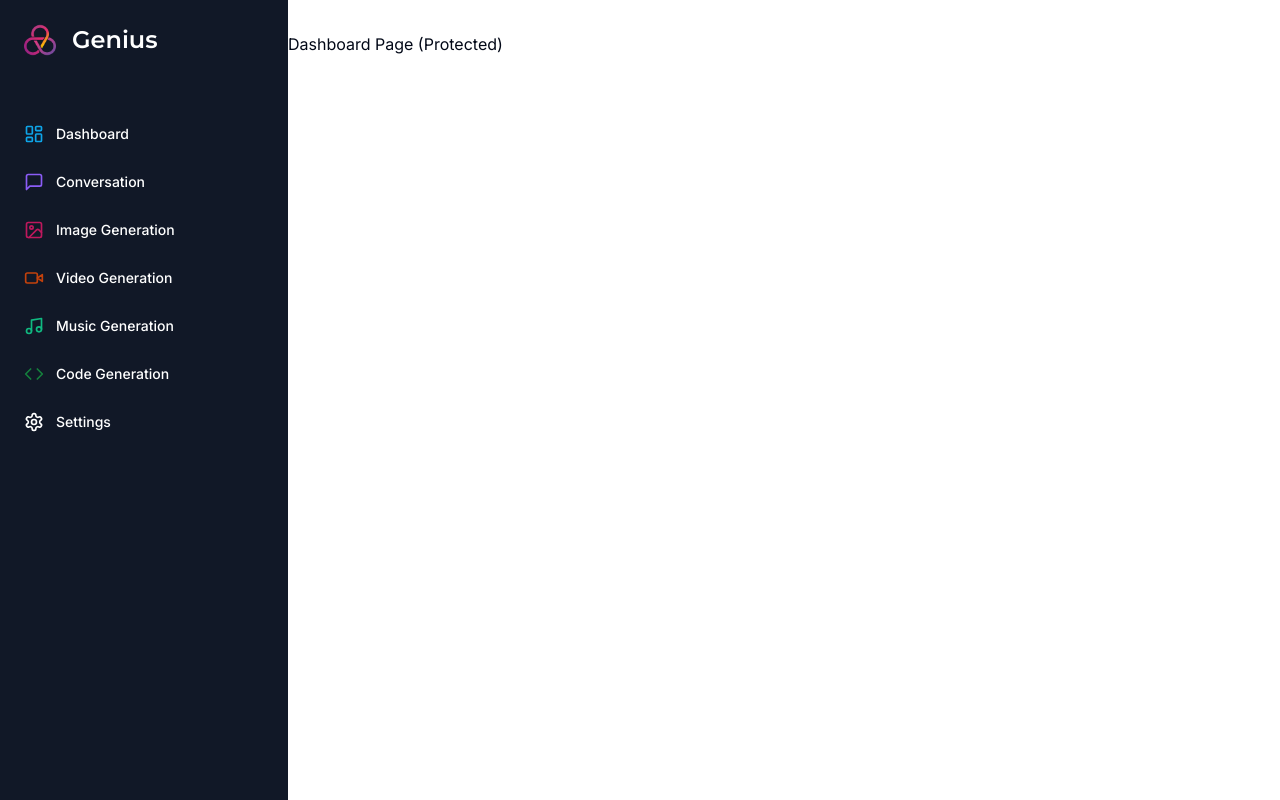
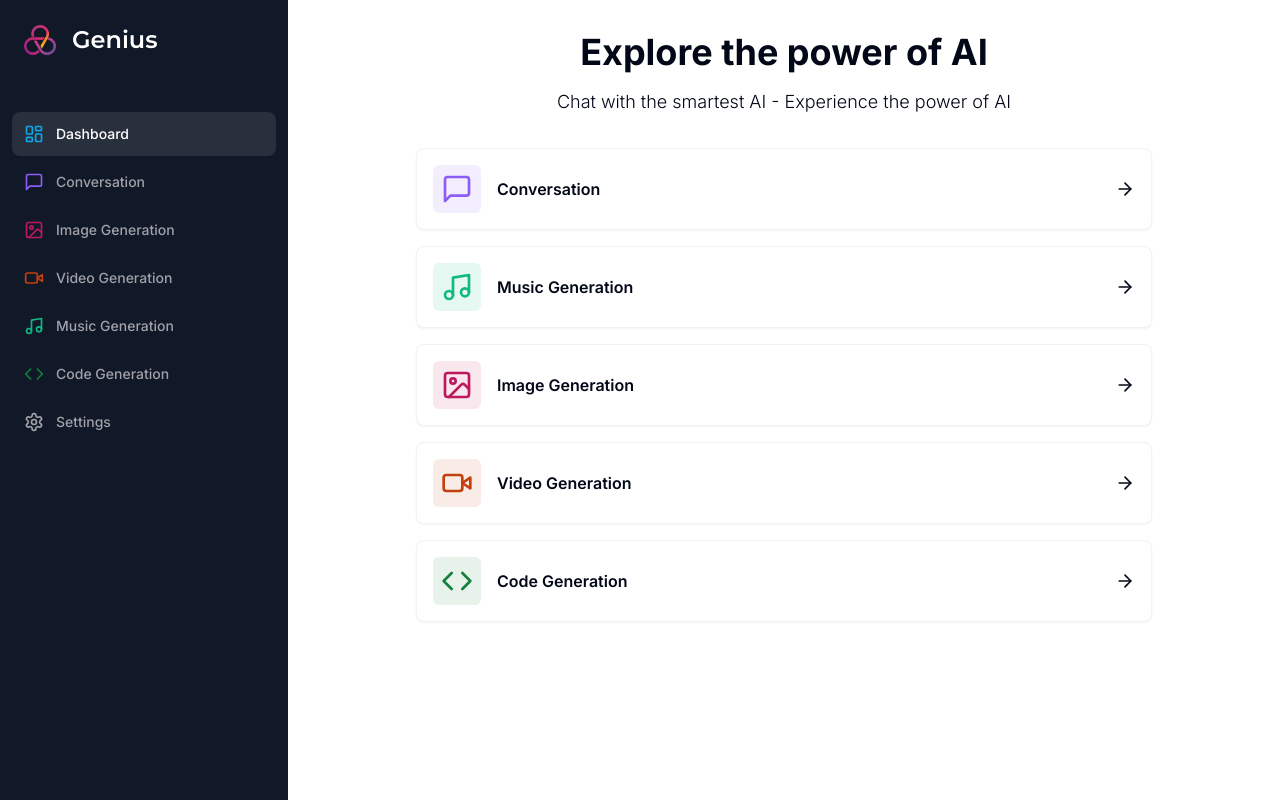
Before and after one commit to mirjSolution/SAAS_AI, a Next.js app: page /dashboard in a window 1280 px wide. Built offline with nearby package versions, Linux system fonts and the light colour scheme.

Commit message:
Dashboard UI

```diff
--- a/app/(dashboard)/(routes)/dashboard/page.tsx
+++ b/app/(dashboard)/(routes)/dashboard/page.tsx
@@ -1,5 +1,87 @@
+'use client';
+
+import { cn } from '@/lib/utils';
+
+import { Card } from '@/components/ui/card';
+import {
+  ArrowRight,
+  Code,
+  ImageIcon,
+  MessageSquare,
+  Music,
+  Video,
+} from 'lucide-react';
+import { useRouter } from 'next/navigation';
+
+const tools = [
+  {
+    label: 'Conversation',
+    icon: MessageSquare,
+    color: 'text-violet-500',
+    bgColor: 'bg-violet-500/10',
+    href: '/conversation',
+  },
+  {
+    label: 'Music Generation',
+    icon: Music,
+    color: 'text-emerald-500',
+    bgColor: 'bg-emerald-500/10',
+    href: '/music',
+  },
+  {
+    label: 'Image Generation',
+    icon: ImageIcon,
+    color: 'text-pink-700',
+    bgColor: 'bg-pink-700/10',
+    href: '/image',
+  },
+  {
+    label: 'Video Generation',
+    icon: Video,
+    color: 'text-orange-700',
+    bgColor: 'bg-orange-700/10',
+    href: '/video',
+  },
+  {
+    label: 'Code Generation',
+    icon: Code,
+    color: 'text-green-700',
+    bgColor: 'bg-green-700/10',
+    href: '/code',
+  },
+];
+
 const DashboardPage = () => {
-  return <p>Dashboard Page (Protected)</p>;
+  const router = useRouter();
+  return (
+    <div>
+      <div className='mb-8 space-y-4'>
+        <h2 className='text-2xl md:text-4xl font-bold text-center'>
+          Explore the power of AI
+        </h2>
+        <p className='text-muted-foregorund font-light text-sm md:text-lg text-center'>
+          Chat with the smartest AI - Experience the power of AI
+        </p>
+      </div>
+      <div className='px-4 md:px-20 lg:px-32 space-y-4'>
+        {tools.map((tool) => (
+          <Card
+            onClick={() => router.push(tool.href)}
+            key={tool.href}
+            className='p-4 border-black/5 flex items-center justify-between hover:shadow-md transition cursor-pointer'
+          >
+            <div className='flex items-center gap-x-4'>
+              <div className={cn('p-2 w-fit rounded-md', tool.bgColor)}>
+                <tool.icon className={cn('w-8 h-8', tool.color)} />
+              </div>
+              <div className='font-semibold'>{tool.label}</div>
+            </div>
+            <ArrowRight className='w-5 h-5' />
+          </Card>
+        ))}
+      </div>
+    </div>
+  );
 };
 
 export default DashboardPage;
--- a/components/mobile-sidebar.tsx
+++ b/components/mobile-sidebar.tsx
@@ -1,5 +1,6 @@
 'use client';
 
+import { useEffect, useState } from 'react';
 import { Menu } from 'lucide-react';
 
 import { Button } from '@/components/ui/button';
@@ -7,13 +8,25 @@
 import Sidebar from '@/components/sidebar';
 
 const MobileSidebar = () => {
+  const [isMounted, setIsMounted] = useState(false);
+
+  useEffect(() => {
+    setIsMounted(true);
+  }, []);
+
+  if (!isMounted) {
+    return null;
+  }
+
   return (
     <Sheet>
       <SheetTrigger>
-        <Button variant={'ghost'} size={'icon'} className='md:hidden'>
+        {/* <Button variant={'ghost'} size={'icon'} className='md:hidden'>
           <Menu />
-        </Button>
+        </Button> */}
+        <Menu className='md:hidden' />
       </SheetTrigger>
+
       <SheetContent side={'left'} className='p-0'>
         <Sidebar />
       </SheetContent>
--- a/components/sidebar.tsx
+++ b/components/sidebar.tsx
@@ -1,8 +1,9 @@
 'use client';
 
-import { Montserrat } from 'next/font/google';
 import Image from 'next/image';
 import Link from 'next/link';
+import { Montserrat } from 'next/font/google';
+import { usePathname } from 'next/navigation';
 
 import { cn } from '@/lib/utils';
 import {
@@ -62,6 +63,8 @@
 ];
 
 const Sidebar = () => {
+  const pathname = usePathname();
+
   return (
     <div className='space-y-4 py-4 flex flex-col h-full bg-[#111827] text-white'>
       <div className='px-3 py-2 flex-1'>
@@ -78,7 +81,12 @@
             <Link
               href={route.href}
               key={route.href}
-              className='text-sm group flex p-3 w-full justify-start font-medium cursor-pointer hover:text-white hover:bg-white/10 rounded-lg'
+              className={cn(
+                'text-sm group flex p-3 w-full justify-start font-medium cursor-pointer hover:text-white hover:bg-white/10 rounded-lg',
+                pathname === route.href
+                  ? 'text-white bg-white/10'
+                  : 'text-zinc-400'
+              )}
             >
               <div className='flex items-center flex-1'>
                 <route.icon className={cn('h-5 w-5 mr-3', route.color)} />
--- /dev/null
+++ b/components/ui/card.tsx
@@ -0,0 +1,79 @@
+import * as React from "react"
+
+import { cn } from "@/lib/utils"
+
+const Card = React.forwardRef<
+  HTMLDivElement,
+  React.HTMLAttributes<HTMLDivElement>
+>(({ className, ...props }, ref) => (
+  <div
+    ref={ref}
+    className={cn(
+      "rounded-lg border bg-card text-card-foreground shadow-sm",
+      className
+    )}
+    {...props}
+  />
+))
+Card.displayName = "Card"
+
+const CardHeader = React.forwardRef<
+  HTMLDivElement,
+  React.HTMLAttributes<HTMLDivElement>
+>(({ className, ...props }, ref) => (
+  <div
+    ref={ref}
+    className={cn("flex flex-col space-y-1.5 p-6", className)}
+    {...props}
+  />
+))
+CardHeader.displayName = "CardHeader"
+
+const CardTitle = React.forwardRef<
+  HTMLParagraphElement,
+  React.HTMLAttributes<HTMLHeadingElement>
+>(({ className, ...props }, ref) => (
+  <h3
+    ref={ref}
+    className={cn(
+      "text-2xl font-semibold leading-none tracking-tight",
+      className
+    )}
+    {...props}
+  />
+))
+CardTitle.displayName = "CardTitle"
+
+const CardDescription = React.forwardRef<
+  HTMLParagraphElement,
+  React.HTMLAttributes<HTMLParagraphElement>
+>(({ className, ...props }, ref) => (
+  <p
+    ref={ref}
+    className={cn("text-sm text-muted-foreground", className)}
+    {...props}
+  />
+))
+CardDescription.displayName = "CardDescription"
+
+const CardContent = React.forwardRef<
+  HTMLDivElement,
+  React.HTMLAttributes<HTMLDivElement>
+>(({ className, ...props }, ref) => (
+  <div ref={ref} className={cn("p-6 pt-0", className)} {...props} />
+))
+CardContent.displayName = "CardContent"
+
+const CardFooter = React.forwardRef<
+  HTMLDivElement,
+  React.HTMLAttributes<HTMLDivElement>
+>(({ className, ...props }, ref) => (
+  <div
+    ref={ref}
+    className={cn(" flex items-center p-6 pt-0", className)}
+    {...props}
+  />
+))
+CardFooter.displayName = "CardFooter"
+
+export { Card, CardHeader, CardFooter, CardTitle, CardDescription, CardContent }
```
